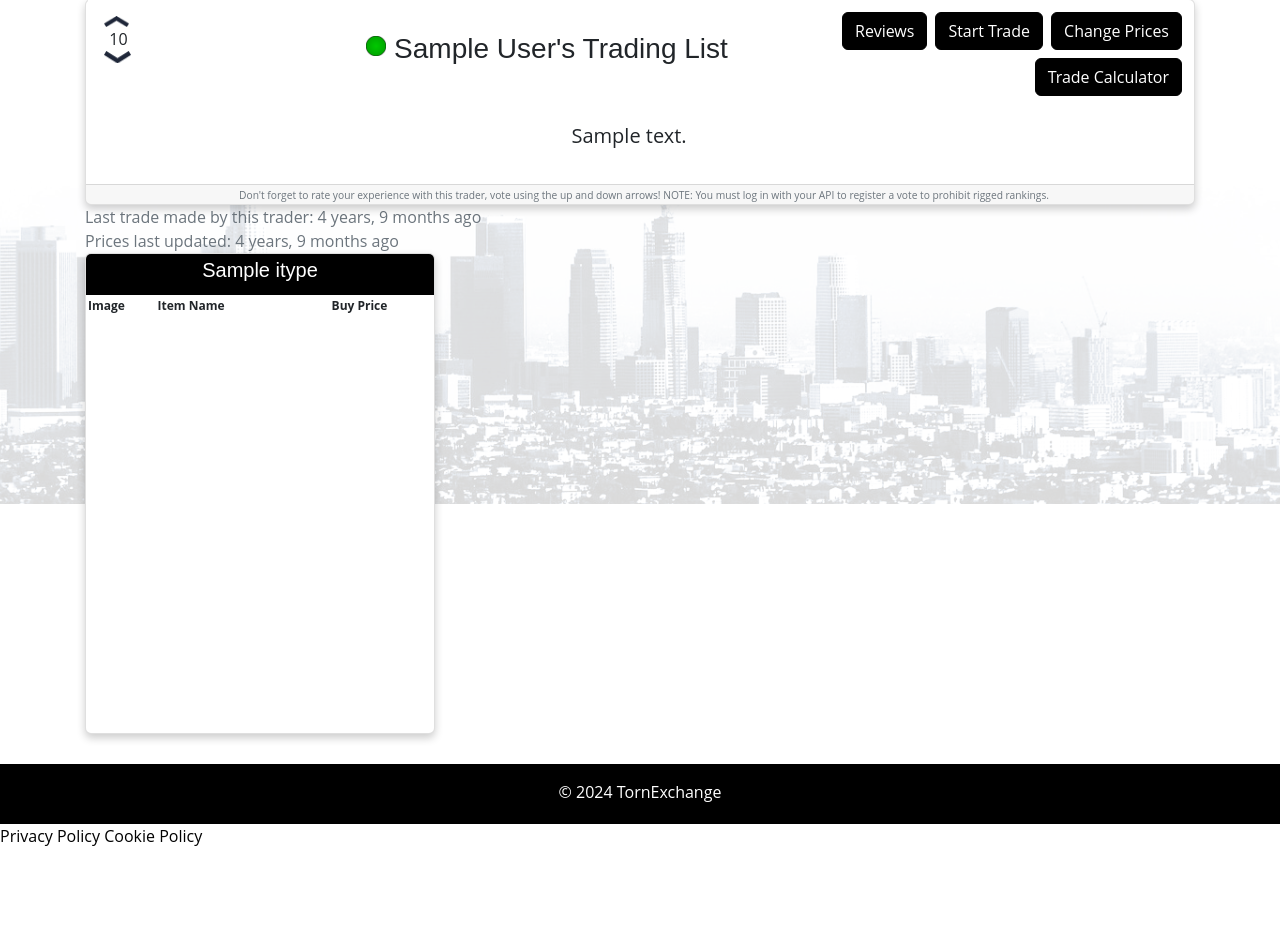
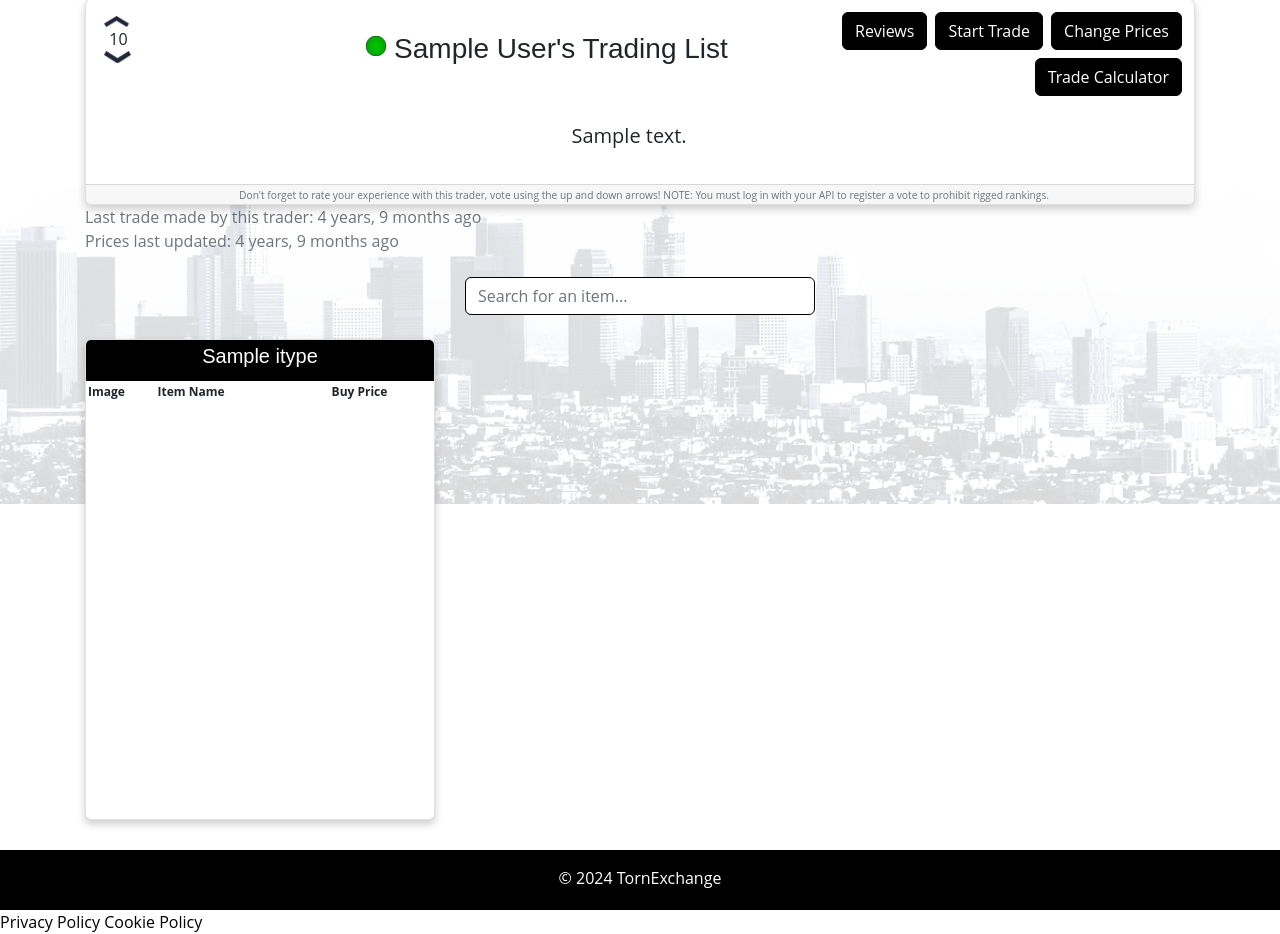
Before and after one commit to torn-exchange/web, a Django app: template main/templates/main/price_list.html in a window 1280 px wide. Shown: the part 296-1230 px from the top of the page. Before the commit the page ends 1142 px from the top, so only its background shows below. Run offline with Django 3.2, Linux system fonts and the light colour scheme; a user stored in the database is signed in; tables that the repository leaves empty hold one stand-in row (values such as "Sample post"); the template is opened without the code that fills it: values that come from a table or form of the project are taken from there, most other values are stand-ins (such as "Sample title", 1, 10 or a date in 2020); lists and menus that the app fills with data are empty; some libraries are stand-ins or nearby versions; some web fonts are replaced.

Commit message:
Pricelist search (#46)
* lessen DB load on item updates
* price list search

```diff
--- a/main/management/commands/update_items2.py
+++ b/main/management/commands/update_items2.py
@@ -11,6 +11,7 @@ import numpy as np
 from random import choice
 import os
 import sys
+from django.db import connection, reset_queries
 
 
 class Command(BaseCommand):
@@ -87,6 +88,7 @@ class Command(BaseCommand):
 
                     print(
                         f'Updated {row["name"]} [{item_id}] market price to {row["market_value"]} and TE_price to {TE_price}')
+
             else:
                 try:
                     for key in ['buy_price', 'sell_price', 'market_value']:
@@ -117,8 +119,10 @@ class Command(BaseCommand):
                     f'Created {row["name"]} -{item_id} as a new entry on the db')
 
         print('Done!')
+        print("Total database queries:", len(connection.queries))
 
     def handle(self, *args, **options):
+        reset_queries()
         if options['item_name']:
             item_name = options['item_name']
             custom_df = self.df[self.df['name'] == item_name]
--- a/main/models.py
+++ b/main/models.py
@@ -67,11 +67,6 @@ class Item(models.Model):
 
     def __str__(self):
         return self.name
-
-    def save(self, *args, **kwargs):
-        for listing in Listing.objects.filter(item=self):
-            listing.save()
-        super().save(*args, **kwargs)
 
 # Custom item that can be anything, not tied to official Torn items
 class Service(models.Model):
--- a/main/templates/main/price_list.html
+++ b/main/templates/main/price_list.html
@@ -42,8 +42,6 @@
     {% endif %}
     <br>
     <div class=row>
-
-
         <div class='col'>
             <div class="card">
                 <div class='card-title justify-content-center'>
@@ -132,9 +130,13 @@
     <div class="text-left text-muted">
         Prices last updated: {{last_updated|naturaltime}}
     </div>
+    <div class="row justify-content-center mt-4 mb-4">
+        <div class="col-sm-12 col-md-4 col-lg-4 search-container">
+            <input type="search" class="form-control rounded border border-primary" id="searchInput" placeholder="Search for an item...">
+        </div>
+    </div>
     <div class='row'>
         {% for itype in item_types %}
-
 
         {% if forloop.counter0|divisibleby:4 %}
         <script async src="https://pagead2.googlesyndication.com/pagead/js/adsbygoogle.js"></script>
@@ -145,7 +147,8 @@
             (adsbygoogle = window.adsbygoogle || []).push({});
         </script>
         {% endif %}
-        <div class="col-sm-12 col-md-4 col-lg-4">
+
+        <div class="col-sm-12 col-md-4 col-lg-4 category">
             <div class='card price_table'>
                 <div class="card-header bg-dark mb-0 pb-0 p-1 text-center">
                     <h5 class="text-white allerta-font ">
@@ -163,10 +166,10 @@
                     <tbody class="my_tbody">
                         {%for item in items%}
                         {% if item.item.item_type == itype%}
-                        <tr class="row-striped p-0">
+                        <tr class="row-striped p-0 item">
                             </td>
                             <td style="width: 20%;" class="p-0 m-0 pl-1"><img src="{{item.item.image_url}}" style="width: 100%;"></td>
-                            <td style="width: 50%;" class="p-0 m-0">{{item.item.name}}</td>
+                            <td style="width: 50%;" class="p-0 m-0 item-name">{{item.item.name}}</td>
                             <td style="width: 30%;" class="p-0 m-0">${{item.effective_price|intcomma}}</td>
                         </tr>
                         {% endif%}
@@ -217,7 +220,6 @@
     });
     $(document).on('click', '#vote-up', function (e) {
         e.preventDefault();
-
         var voter_username = '{{user.profile.name}}'
         var owner_username = '{{owner_profile.name}}'
         console.log(owner_username)
@@ -242,6 +244,42 @@
                     $('#vote-count').html('' + json.vote_count + ' votes')
                 }
             }
+        });
+    });
+    // SEARCH
+    $(document).ready(function () {
+        $("#searchInput").val(''); // Clears the input field
+
+        // Function to update category visibility
+        function updateCategoryVisibility() {
+            const categories = $(".category");
+
+            categories.each((index, category) => {
+                const visibleItems = $(category).find('.item:not([style*="display: none"])',
+            );
+            if (visibleItems.length === 0) {
+                category.style.display = "none";
+            } else {
+                category.style.display = "";
+            }
+            });
+        }
+
+        $("#searchInput").on("input", function () {
+            const searchTerm = $(this).val().toLowerCase();
+            const items = $(".item");
+
+            items.each((index, item) => {
+                const itemName = $(item).find(".item-name").text().toLowerCase();
+
+                if (itemName.includes(searchTerm)) {
+                    item.style.display = "";
+                } else {
+                    item.style.display = "none";
+                }
+            });
+
+            updateCategoryVisibility();
         });
     });
 </script>
```
